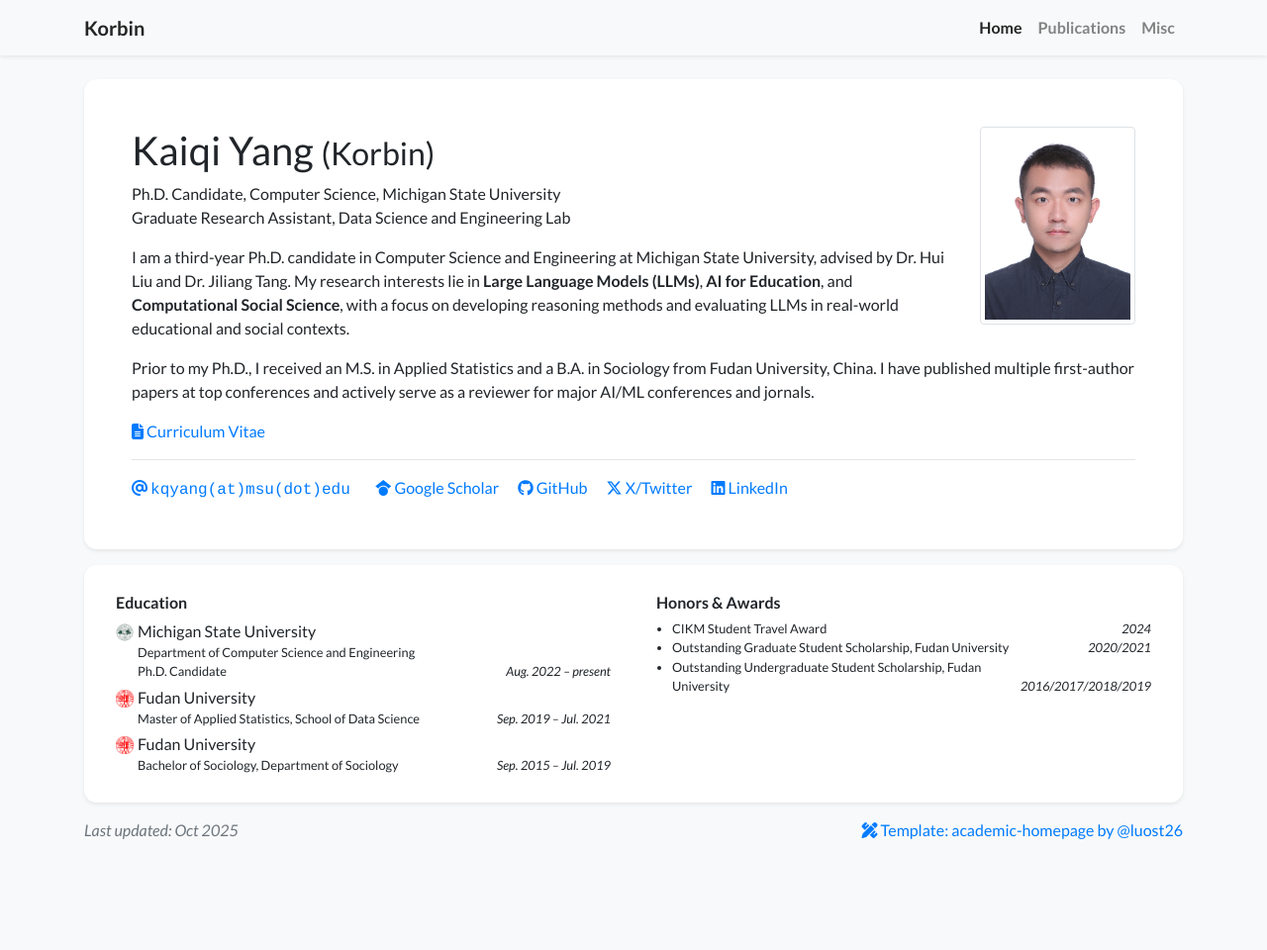
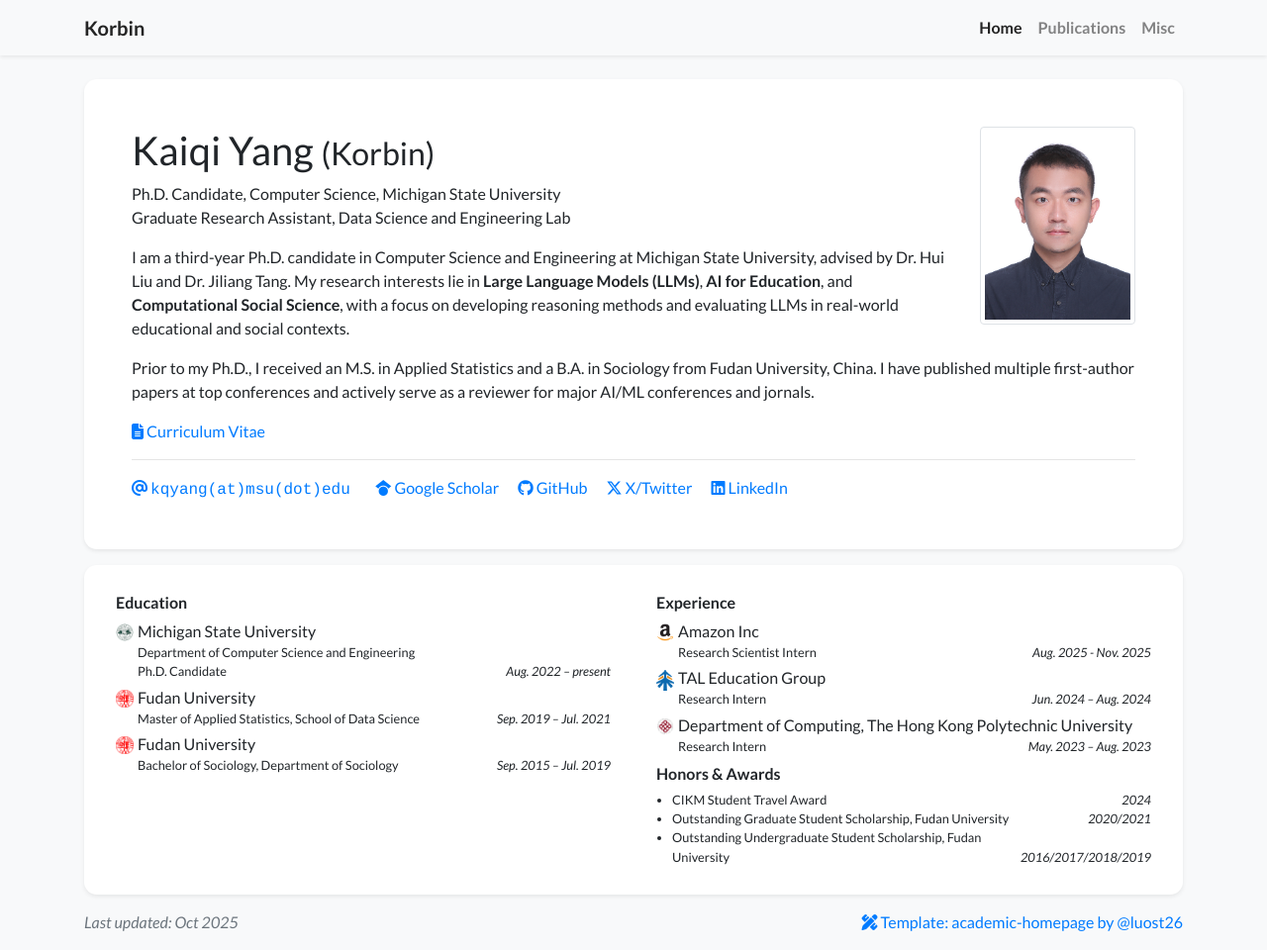
Before and after one commit to KorbinY/korbiny.github.io, a Jekyll site: the page built from index.html, in a window 1280 px wide and 960 px high. Shown: the whole window at 99% size. Built offline with Jekyll 4.4.1, drawn with Linux system fonts in a browser that asks for light colours; nearby versions of some CDN libraries; a style sheet for code colours, icons or effects is not loaded.

Commit message:
Update Logo

```diff
--- a/_data/profile.yml
+++ b/_data/profile.yml
@@ -20,6 +20,7 @@ twitter: korbinramble  # Do not include the '@' symbol
 linkedin: korbiny
 # orcid: 0000-0000-0000-0000
 
+
 short_bio_text_justify: false
 short_bio: >-
   <p>
@@ -33,9 +34,11 @@ short_bio: >-
     I have published multiple first-author papers at top conferences and actively serve as a reviewer for major AI/ML conferences and jornals.
   </p>
 
+
 portrait_url: /assets/images/photos/Korbin2021b.jpg
 portrait_caption: >-
   Headshot in 2021.
+
 
 education:
 - name: Michigan State University
@@ -56,6 +59,24 @@ education:
   position: Bachelor of Sociology, Department of Sociology
   date: Sep. 2015 – Jul. 2019
 
+
+experience:
+- name: Amazon Inc
+  logo: /assets/images/badges/Amazon-Logo-Transparent-PNG.png
+  position: Research Scientist Intern
+  date: Aug. 2025 - Nov. 2025
+
+- name: TAL Education Group
+  logo: /assets/images/badges/TAL.png
+  position: Research Intern
+  date: Jun. 2024 – Aug. 2024
+
+- name: Department of Computing, The Hong Kong Polytechnic University
+  logo: /assets/images/badges/hong-kong-polytechnic-university-logo.png
+  position: Research Intern
+  date: May. 2023 – Aug. 2023
+
+
 awards:
 - name: CIKM Student Travel Award
   date: 2024
```
Also changed, not shown: assets/images/badges/Amazon-Logo-Transparent-PNG.png (added), assets/images/badges/TAL.png (added), assets/images/badges/hong-kong-polytechnic-university-logo.png (added).
